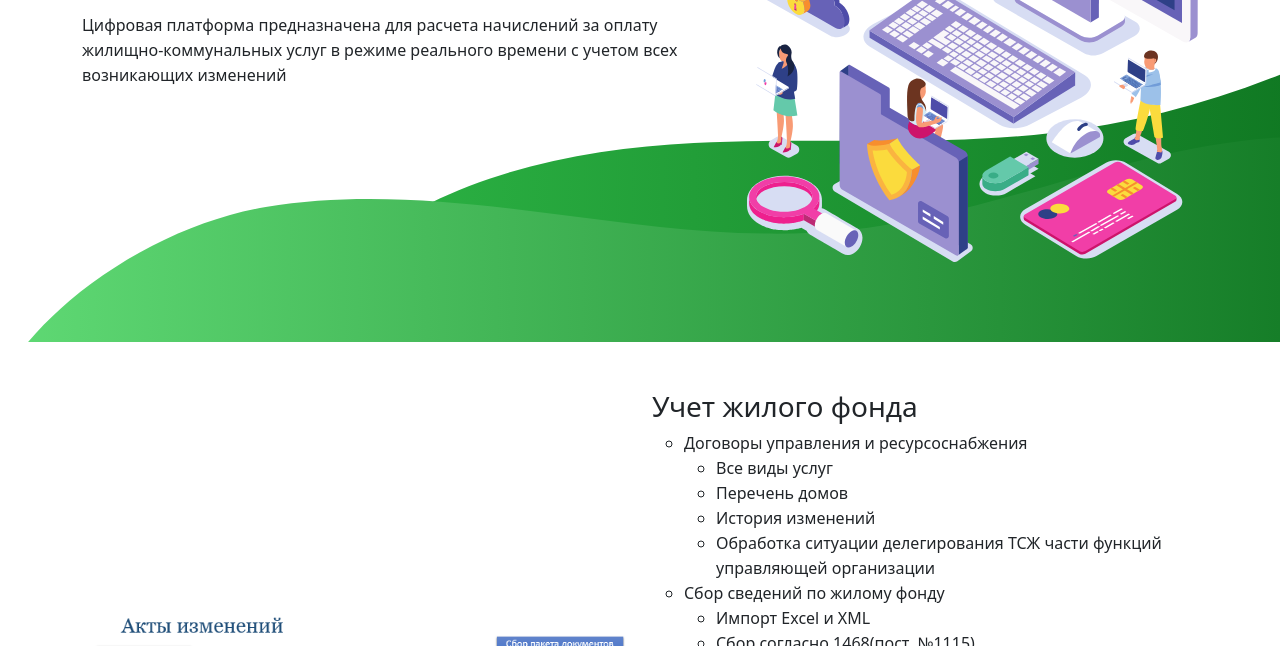
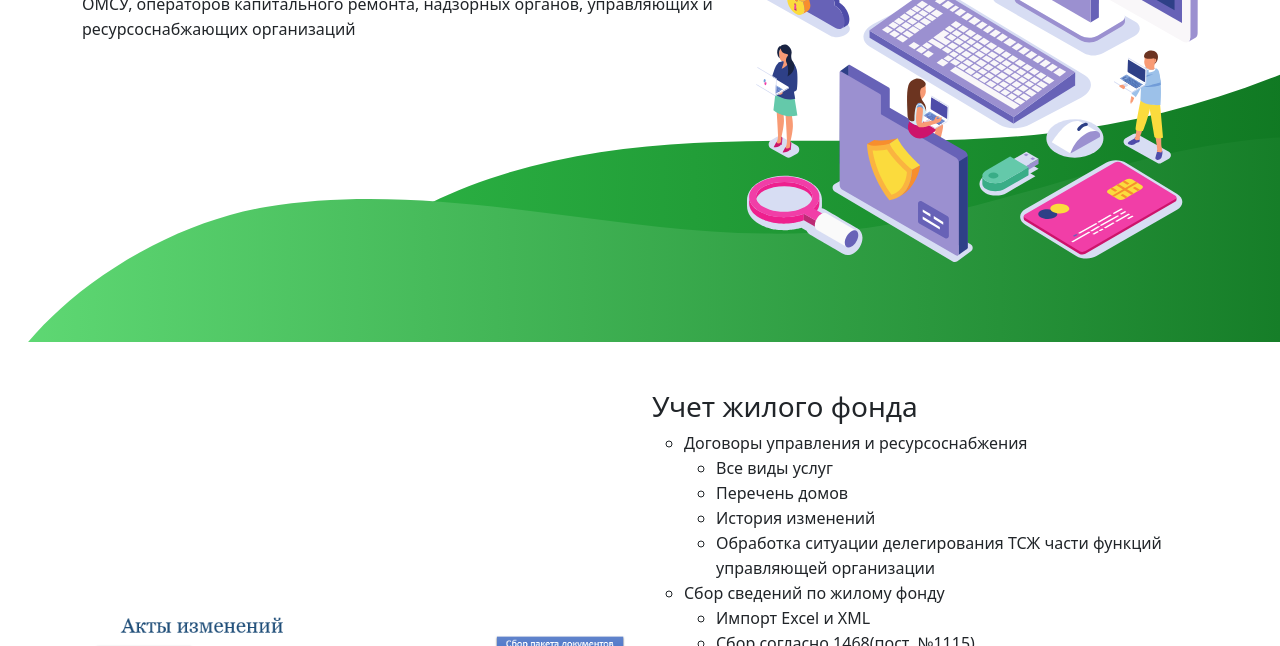
Before and after one commit to IamLeha/Lending, a plain HTML site: page index.html in a window 1280 px wide. Shown: the part 454-1100 px from the top of the page. Drawn offline with nearby package versions, Linux system fonts and the light colour scheme.

Commit message:
update text

```diff
--- a/index.html
+++ b/index.html
@@ -84,8 +84,6 @@
             <h2 class="head-title">Автоматизация ЖКХ региона</h2>
             <p>Комплексная система автоматизации сферы ЖКХ региона для
                органов власти, ОМСУ, операторов капитального ремонта, надзорных органов,  управляющих и ресурсоснабжающих организаций</p>
-            <p>Цифровая платформа предназначена для расчета начислений
-              за оплату жилищно-коммунальных услуг в режиме реального времени с учетом всех возникающих изменений</p>
           </div>
         </div>
         <div class="col-lg-5 col-md-12 col-sm-12 col-xs-12">
```
